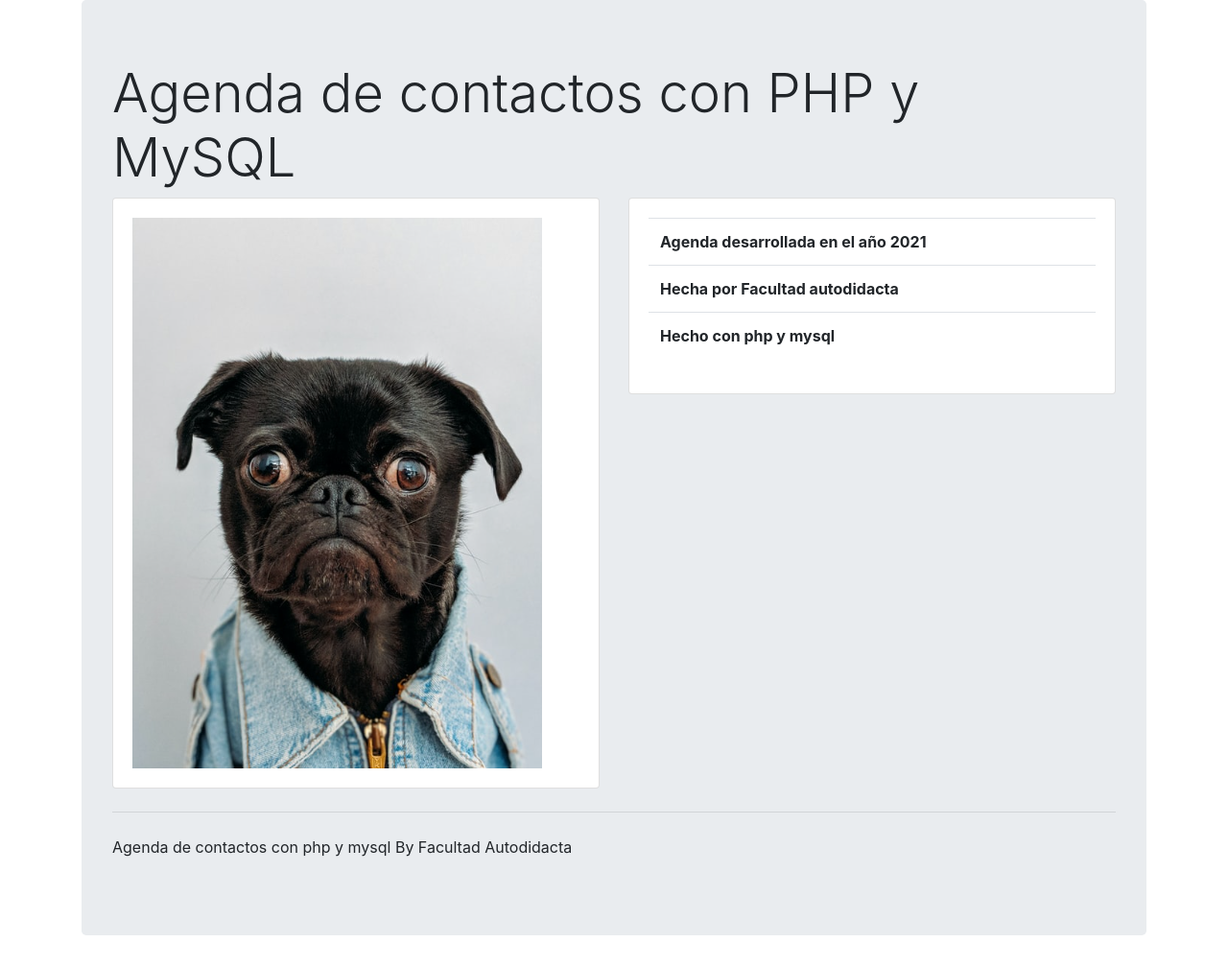
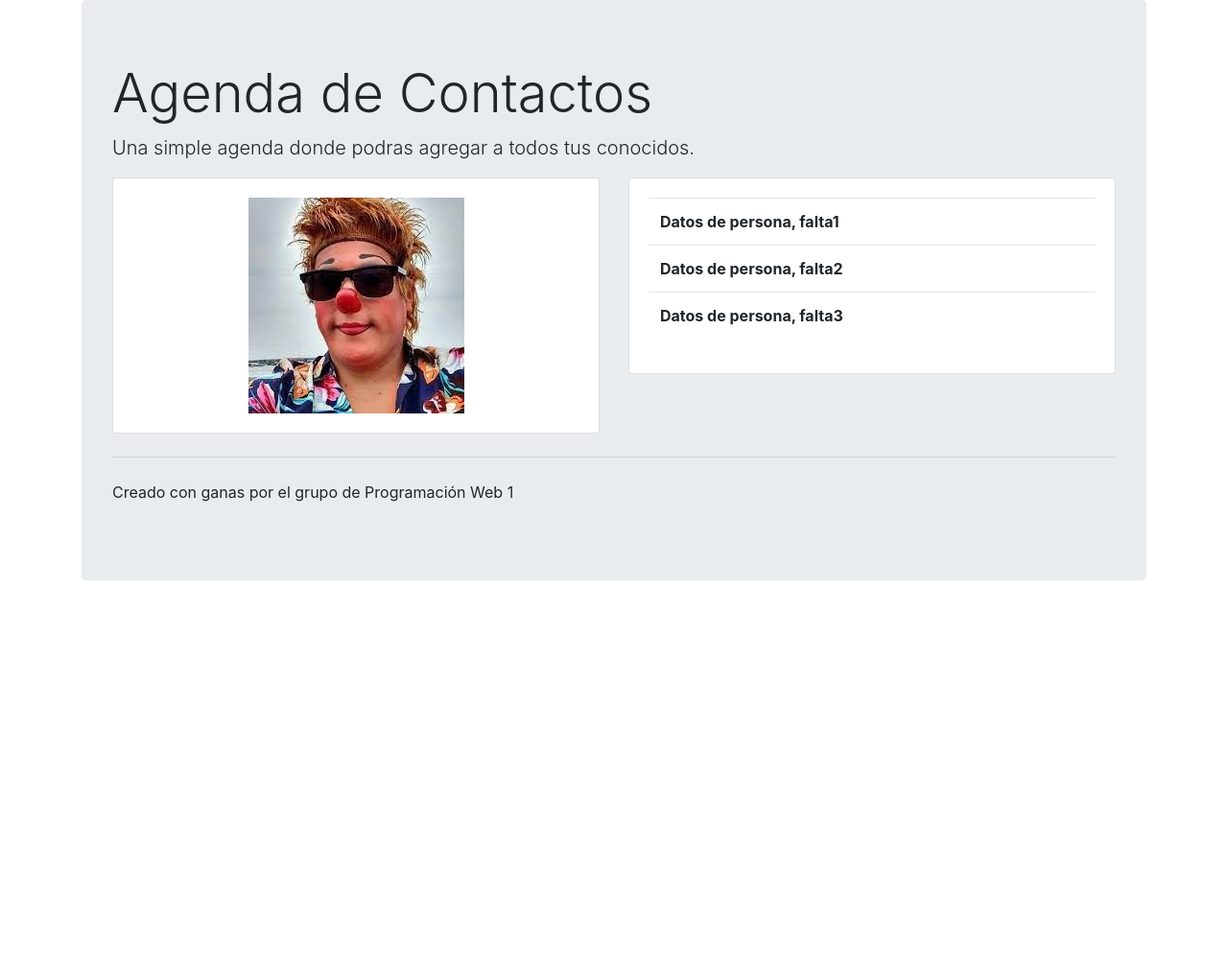
Before and after one commit to UnknownUNSA/agendita, a PHP site: page / in a window 1280 px wide. Shown: the part 86-1093 px from the top of the page at 96% size. After the commit the page ends 691 px from the top, so only its background shows below. Run offline with PHP 8.4, Linux system fonts and the light colour scheme; lists and menus that the app fills with data are empty.

Commit message:
solucionado problema contacto

```diff
--- a/dependencias.php
+++ b/dependencias.php
@@ -1,5 +1,3 @@
-
-
 <link rel="stylesheet" type="text/css" href="public/bootstrap/bootstrap.min.css">
 <link rel="stylesheet" type="text/css" href="public/fontawesome/css/all.css">
 <link rel="stylesheet" type="text/css" href="public/datatable/bootstrap.css">
@@ -11,3 +9,6 @@
 <script src="public/datatable/jquery.dataTables.min.js"></script>
 <script src="public/datatable/dataTables.bootstrap4.min.js"></script>
 <script src="public/sweetalert.min.js"></script>
+
+
+<link rel="icon" href="public/img/logo-unsa.png" type="image/png">
--- a/index.php
+++ b/index.php
@@ -1,24 +1,28 @@
 <!DOCTYPE html>
-<html>
+<html lang="en">
+
 <head>
-	<title>Agenda de contactos web</title>
-	<link rel="icon" type="image/jpg" href="public/img/favicon.jpg">
-	<meta charset="utf-8">
-	<meta name="viewport" content="width=device-width, initial-scale=1, shrink-to-fit=no">
-	<?php require_once "dependencias.php"; ?>
+    <meta charset="UTF-8">
+    <meta http-equiv="X-UA-Compatible" content="IE=edge">
+    <meta name="viewport" content="width=device-width, initial-scale=1.0">
+    <title>Agenda contactos</title>
+    <?php
+
+    require_once "dependencias.php";
+    ?>
 </head>
+
 <body>
     <div class="container">
-		<?php require_once "menu.php"; ?>
-
+        <?php require_once "menu.php";?>
         <div class="jumbotron">
-			<h1 class="display-4">Agenda de contactos con PHP y MySQL</h1>
-
+            <h1 class="display-4">Agenda de Contactos</h1>
+            <p class="lead">Una simple agenda donde podras agregar a todos tus conocidos.</p>
             <div class="row">
                 <div class="col-sm-6">
                     <div class="card">
-						<div class="card-body">
-							<img src="public/img/foto.png" class="img-fluid" alt="Responsive image">
+                        <div class="card-body text-center">
+                            <img src="public/img/chupetin.jpg" class="img-fluid " alt="perfil">
                         </div>
                     </div>
                 </div>
@@ -27,36 +31,26 @@
                         <div class="card-body">
                             <table class="table table-hover">
                                 <tr>
-									<th>
-										Agenda desarrollada en el año 2021
-									</th>
+                                    <th>Datos de persona, falta1</th>
                                 </tr>
                                 <tr>
-									<th>
-										Hecha por Facultad autodidacta
-									</th>
+                                    <th>Datos de persona, falta2</th>
                                 </tr>
                                 <tr>
-									<th>
-										Hecho con php y mysql
-									</th>
+                                    <th>Datos de persona, falta3</th>
                                 </tr>
                             </table>
                         </div>
                     </div>
+
+                </div>
+            </div>
+            <hr class="my-4">
+            <p>Creado con ganas por el grupo de Programación Web 1 </p>
+
         </div>
     </div>
 
-			<hr class="my-4">
-			<p>
-				Agenda de contactos con php y mysql
-				By Facultad Autodidacta
-			</p>
+</body>
 
-		</div>
-
-	</div>
-
-
-</body>
 </html>
```
Also changed, not shown: vistas/contactos/tablaContactos.php (+13 -38 lines), public/img/chupetin.jpg (added), public/img/favicon.jpg (deleted), public/img/foto.png (deleted), public/img/logo-unsa.png (added). Lines whose indentation alone changed are shown as unchanged.
